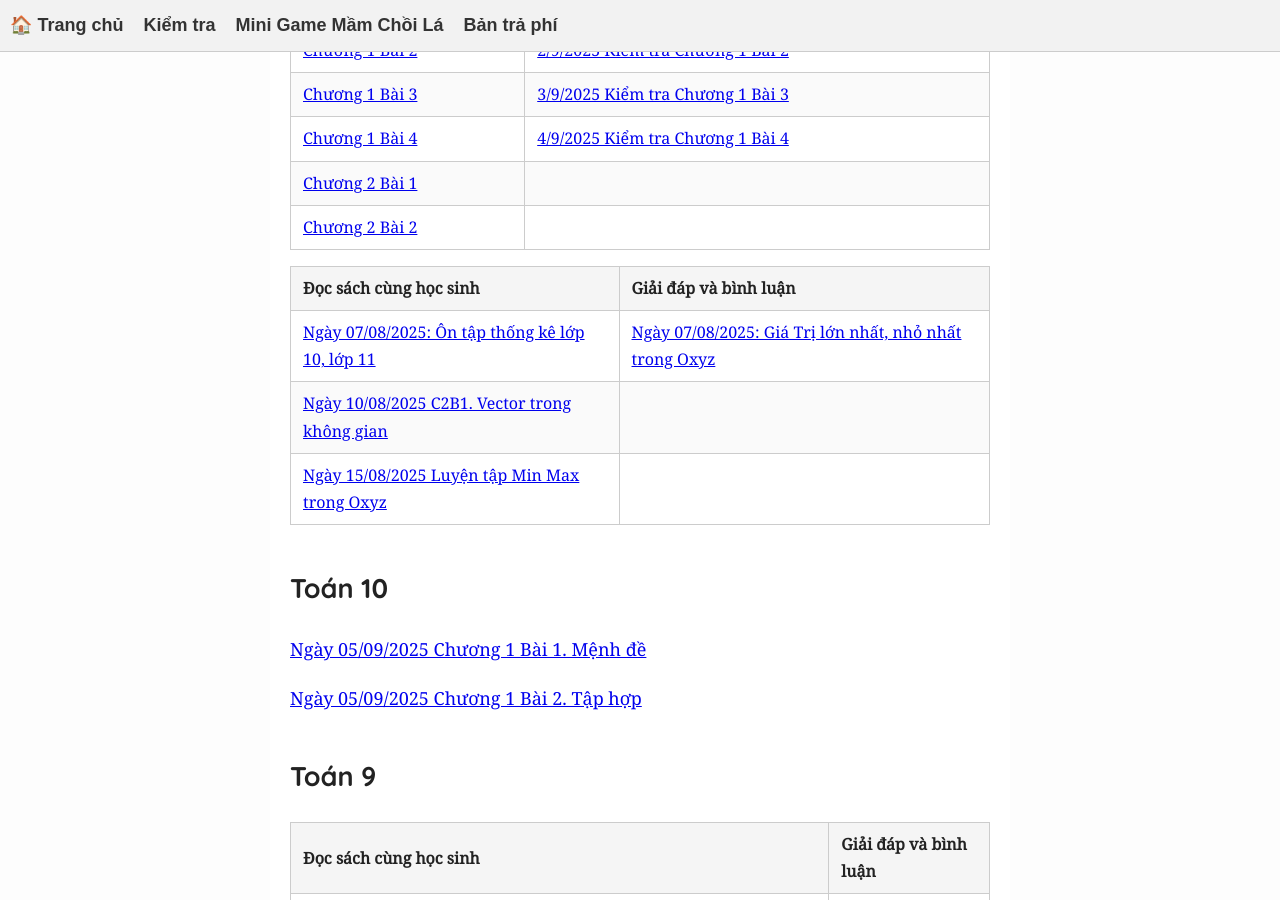
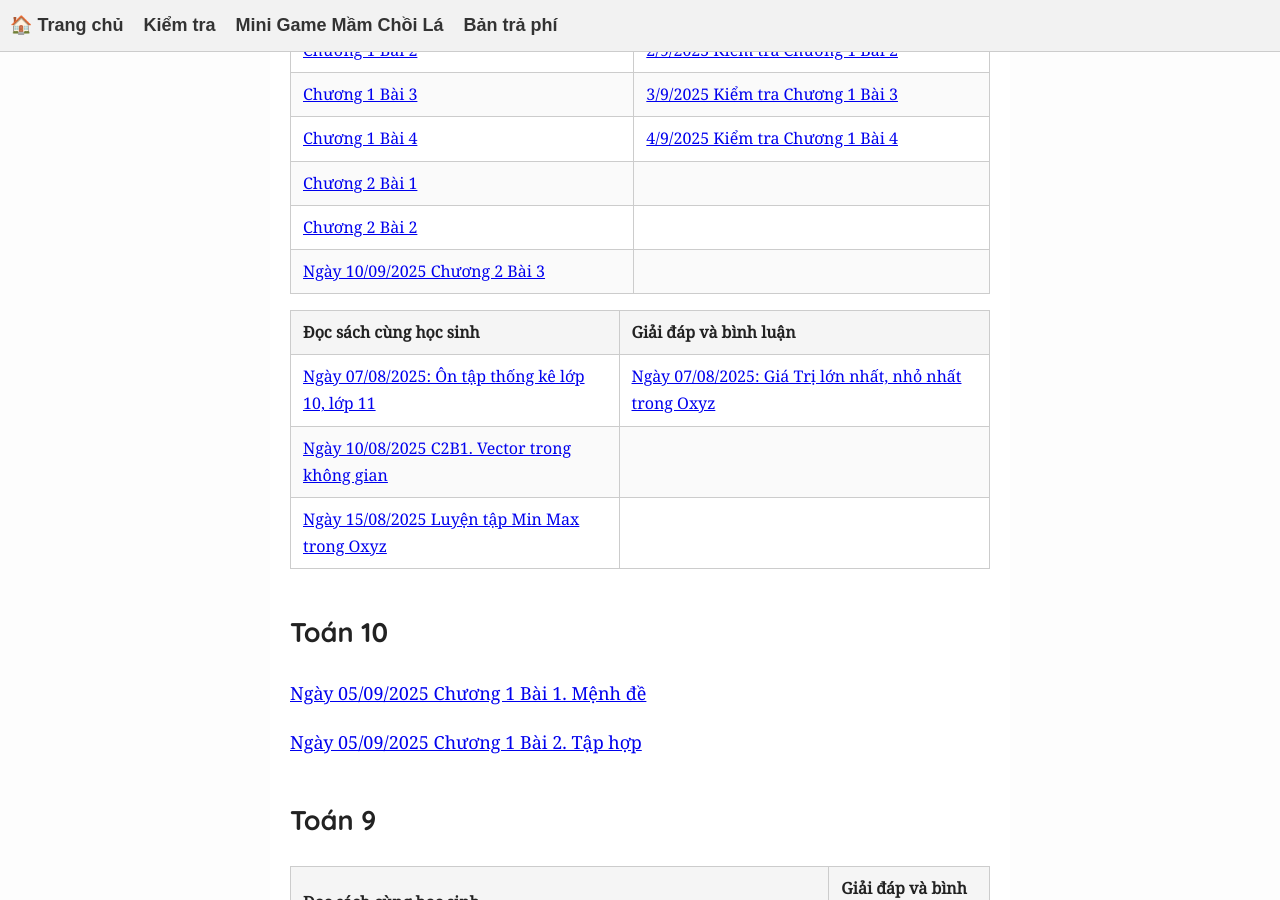
Before and after one commit to NguyenMuoiVN1988/publicstudyrepo, a Jekyll site: the page built from index.md, in a window 1280 px wide and 900 px high, scrolled down 313 px. Built offline with Jekyll 4.4.1, drawn with Linux system fonts in a browser that asks for light colours.

Commit message:
Update index.md

```diff
--- a/index.md
+++ b/index.md
@@ -14,6 +14,8 @@ title: "Public Study"
 | [Chương 1 Bài 4](T12/T12C1B4KhaoSat.md) | [4/9/2025 Kiểm tra Chương 1 Bài 4](T12/T12TestC1B4F.md)|
 | [Chương 2 Bài 1](T12/T12C2B1.md)| |
 | [Chương 2 Bài 2](T12/T12C2B2.md)| |
+| [Ngày 10/09/2025 Chương 2 Bài 3](T12/T12C2B3.md)| |
+
 
 
 
```
